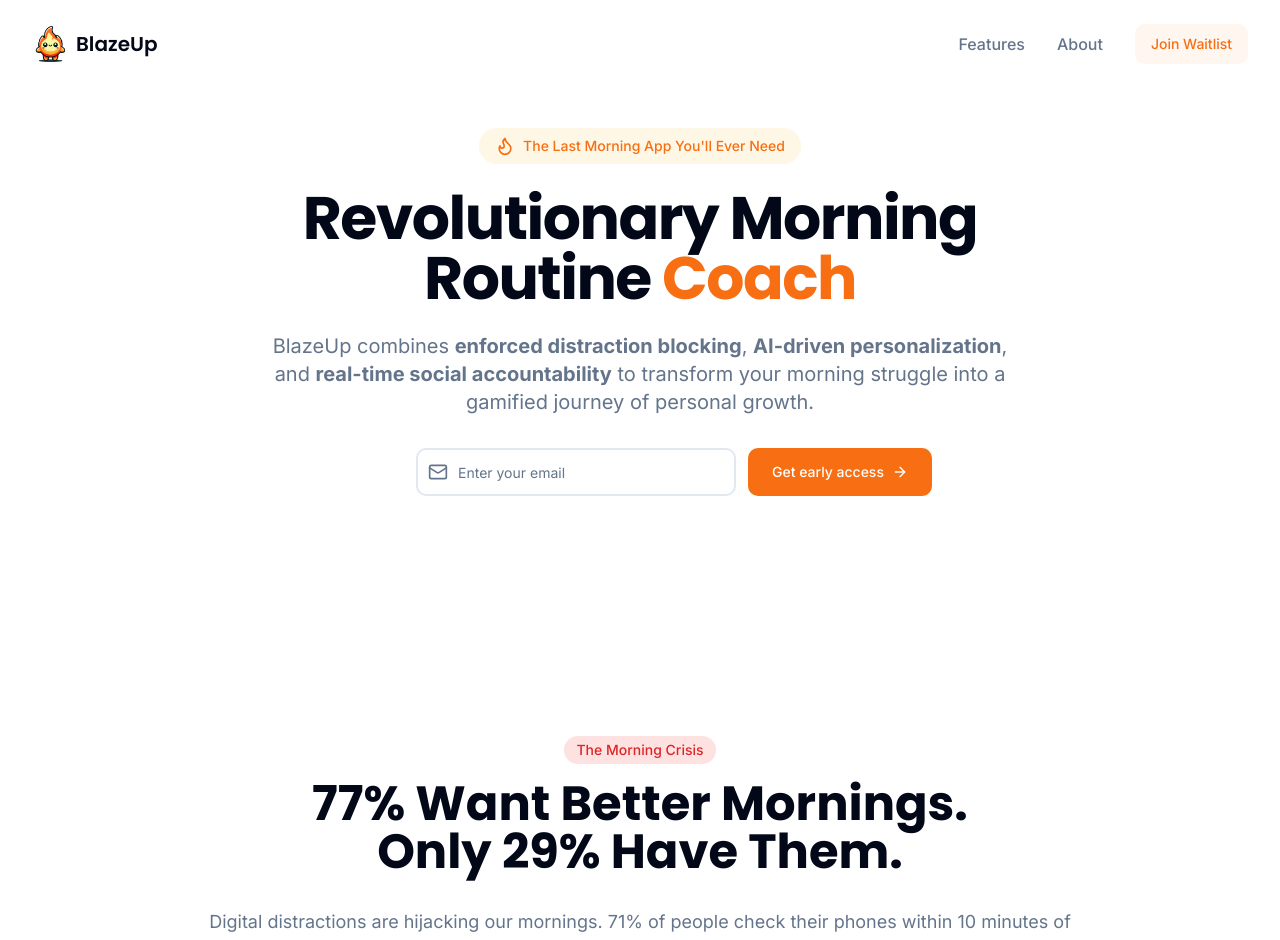
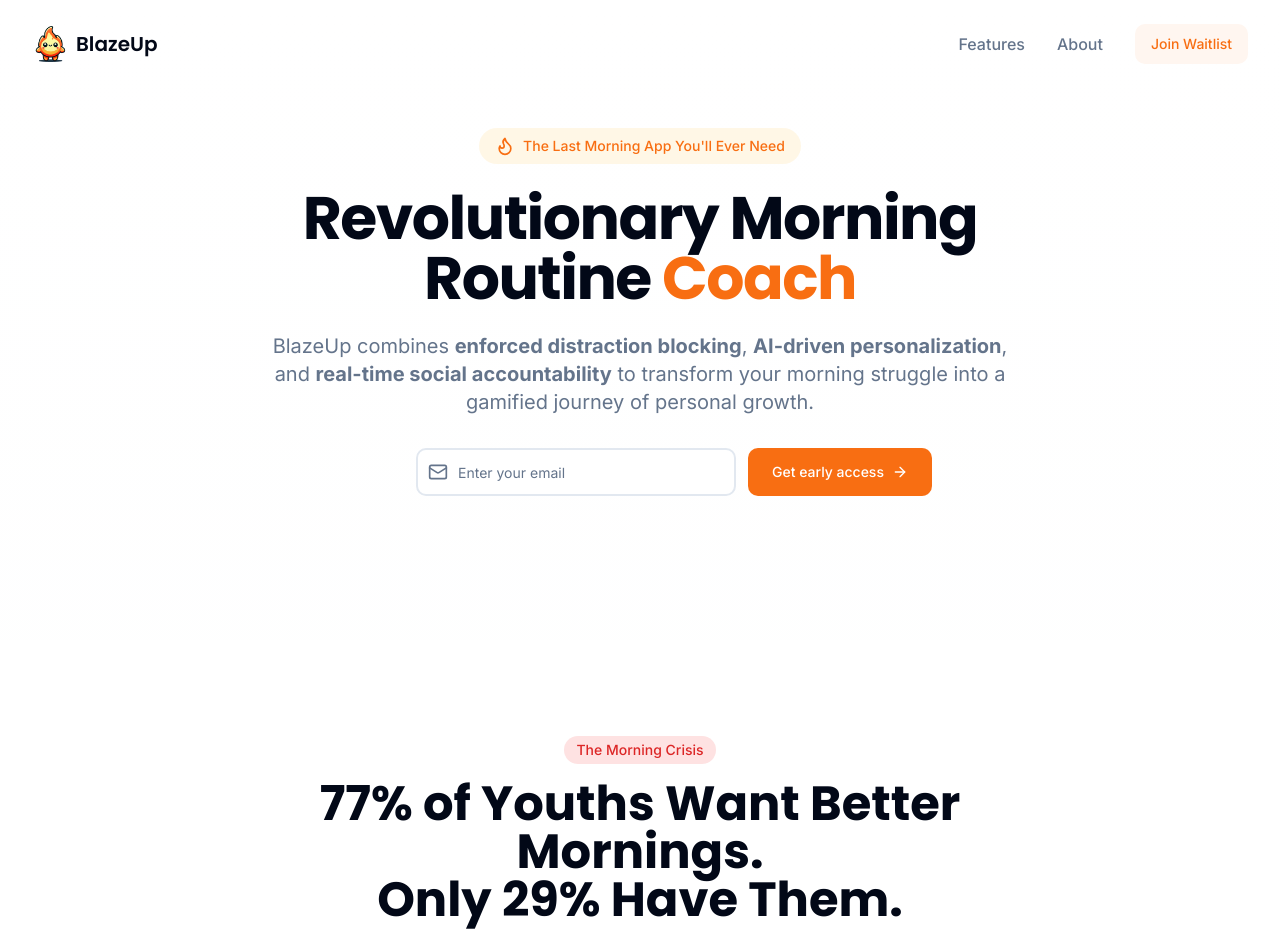
Before and after one commit to javierlimt6/chimera-gathering-grove, a React (Vite) app: page / in a window 1280 px wide. Shown: the top 940 px of the page. Built offline with nearby package versions, Linux system fonts and the light colour scheme.

Commit message:
fix: Update footer image source and correct index heading for clarity

```diff
--- a/src/components/Footer.tsx
+++ b/src/components/Footer.tsx
@@ -9,7 +9,7 @@ const Footer: React.FC = () => {
           <div>
             <div className="flex items-center gap-2 mb-4">
               <img
-                src="/blazeup_slides/0861518d-ad0f-4cab-936a-f2e5d4e9df78.png"
+                src="/blazeup_slides/blazeup.png"
                 alt="BlazeUp"
                 className="h-8 w-auto"
               />
@@ -43,7 +43,7 @@ const Footer: React.FC = () => {
                 <Github className="h-5 w-5" />
               </a> */}
               <a
-                href="https://www.linkedin.com/company/blazeupapp"
+                href="https://www.linkedin.com/company/chimeraapp"
                 className="text-muted-foreground hover:text-blaze-orange transition-colors"
                 aria-label="LinkedIn"
                 target="_blank"
--- a/src/pages/Index.tsx
+++ b/src/pages/Index.tsx
@@ -64,7 +64,7 @@ const Index = () => {
               The Morning Crisis
             </span>
             <h2 className="text-3xl md:text-5xl font-bold mb-8">
-              77% Want Better Mornings.
+              77% of Youths Want Better Mornings.
               <br />
               Only 29% Have Them.
             </h2>
```
